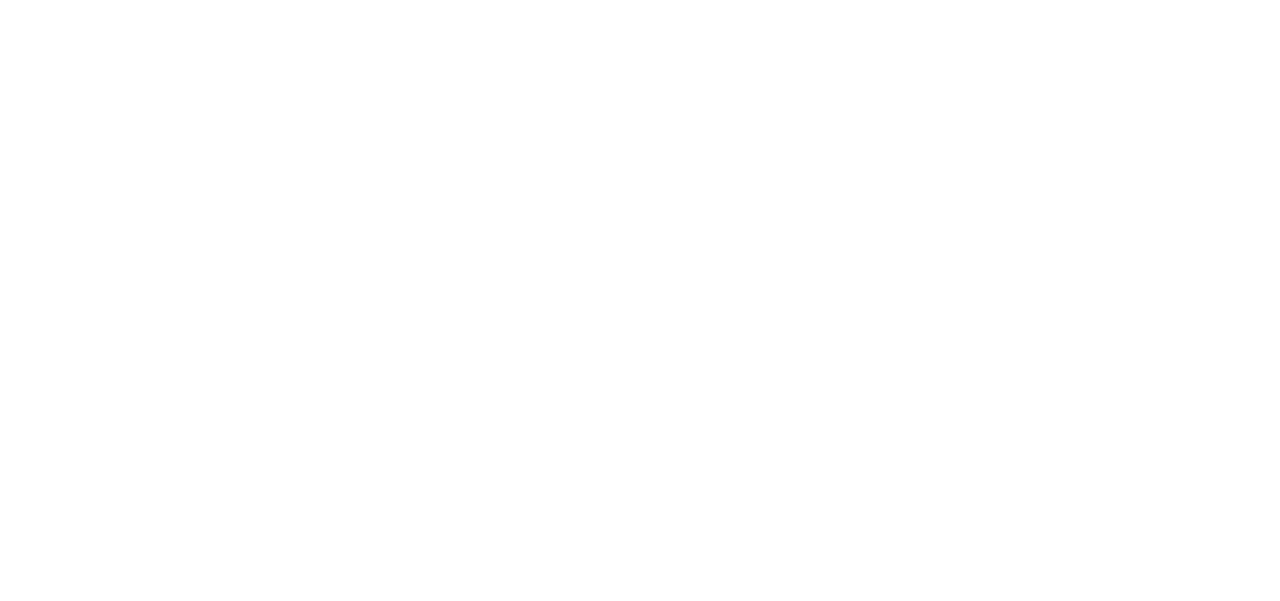
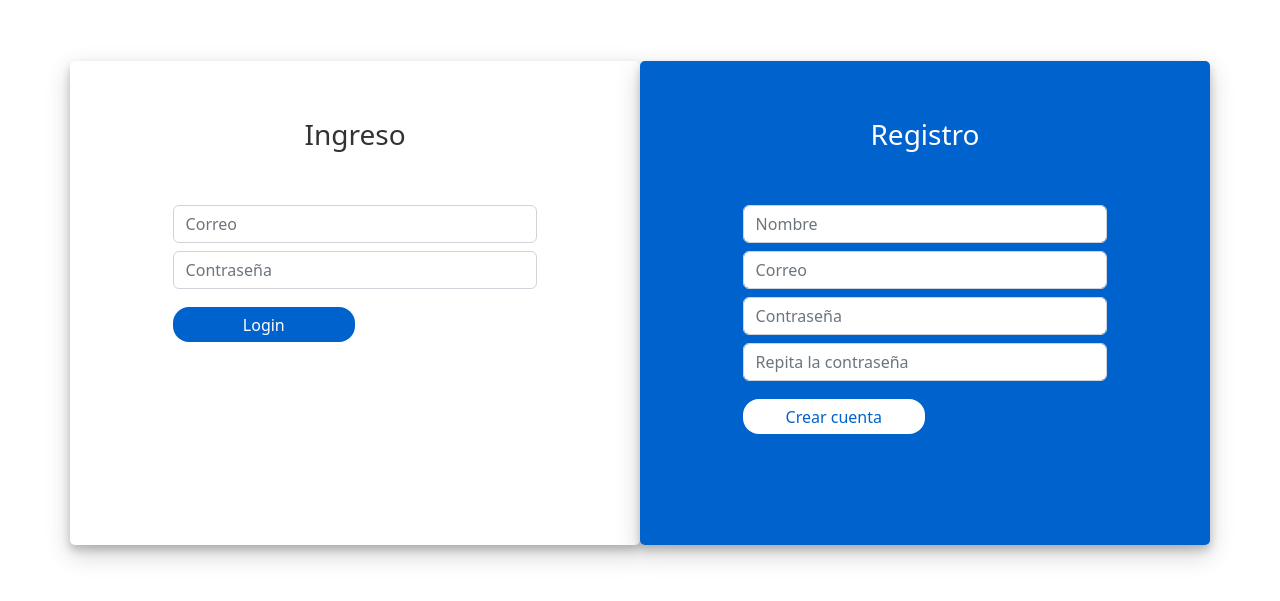
Before and after one commit to egarciam-dev/calendar, a React (Vite) app: page /auth/login in a window 1280 px wide. Shown: the part 131-732 px from the top of the page. Built offline with nearby package versions, Linux system fonts and the light colour scheme.

Commit message:
Login Page View

```diff
--- a/index.html
+++ b/index.html
@@ -5,7 +5,8 @@
     <link rel="icon" type="image/svg+xml" href="/vite.svg" />
     <meta name="viewport" content="width=device-width, initial-scale=1.0" />
     <link href="https://cdn.jsdelivr.net/npm/bootstrap@5.2.3/dist/css/bootstrap.min.css" rel="stylesheet" integrity="sha384-rbsA2VBKQhggwzxH7pPCaAqO46MgnOM80zW1RWuH61DGLwZJEdK2Kadq2F9CUG65" crossorigin="anonymous">
-    <title>Vite + React</title>
+    <link rel="stylesheet" href="https://cdnjs.cloudflare.com/ajax/libs/font-awesome/6.2.1/css/all.min.css" integrity="sha512-MV7K8+y+gLIBoVD59lQIYicR65iaqukzvf/nwasF0nqhPay5w/9lJmVM2hMDcnK1OnMGCdVK+iQrJ7lzPJQd1w==" crossorigin="anonymous" referrerpolicy="no-referrer" />
+    <title>Calendar App</title>
   </head>
   <body>
     <div id="root"></div>
--- /dev/null
+++ b/src/CalendarApp.jsx
@@ -0,0 +1,11 @@
+import React from 'react'
+import { BrowserRouter } from 'react-router-dom'
+import { AppRouter } from './router'
+
+export const CalendarApp = () => {
+  return (
+    <BrowserRouter>
+      <AppRouter/>
+    </BrowserRouter>
+  )
+}
--- /dev/null
+++ b/src/auth/pages/LoginPage.css
@@ -0,0 +1,52 @@
+.login-container{
+    margin-top: 15%;
+}
+.login-form-1{
+    border-radius: 5px;
+    box-shadow: 0 5px 8px 0 rgba(0, 0, 0, 0.2), 0 9px 26px 0 rgba(0, 0, 0, 0.19);
+    padding: 5%;
+}
+.login-form-1 h3{
+    text-align: center;
+    color: #333;
+}
+.login-form-2{
+    border-radius: 5px;
+    box-shadow: 0 5px 8px 0 rgba(0, 0, 0, 0.2), 0 9px 26px 0 rgba(0, 0, 0, 0.19);
+    padding: 5%;
+    background: #0062cc;
+}
+.login-form-2 h3{
+    text-align: center;
+    color: #fff;
+}
+.login-container form{
+    padding: 10%;
+}
+.btnSubmit
+{
+    width: 50%;
+    border-radius: 1rem;
+    padding: 1.5%;
+    border: none;
+    cursor: pointer;
+    margin-top: 10px;
+}
+.login-form-1 .btnSubmit{
+    color: #fff;
+    background-color: #0062cc;
+}
+.login-form-2 .btnSubmit{
+    background-color: #fff;
+    color: #0062cc;
+}
+.login-form-2 .ForgetPwd{
+    color: #fff;
+    font-weight: 600;
+    text-decoration: none;
+}
+.login-form-1 .ForgetPwd{
+    color: #0062cc;
+    font-weight: 600;
+    text-decoration: none;
+}
--- /dev/null
+++ b/src/auth/pages/LoginPage.jsx
@@ -0,0 +1,79 @@
+import React from 'react';
+import './LoginPage.css';
+
+export const LoginPage = () => {
+    return (
+        <div className="container login-container">
+            <div className="row">
+                <div className="col-md-6 login-form-1">
+                    <h3>Ingreso</h3>
+                    <form>
+                        <div className="form-group mb-2">
+                            <input
+                                type="text"
+                                className="form-control"
+                                placeholder="Correo"
+                            />
+                        </div>
+                        <div className="form-group mb-2">
+                            <input
+                                type="password"
+                                className="form-control"
+                                placeholder="Contraseña"
+                            />
+                        </div>
+                        <div className="form-group mb-2">
+                            <input
+                                type="submit"
+                                className="btnSubmit"
+                                value="Login"
+                            />
+                        </div>
+                    </form>
+                </div>
+
+                <div className="col-md-6 login-form-2">
+                    <h3>Registro</h3>
+                    <form>
+                        <div className="form-group mb-2">
+                            <input
+                                type="text"
+                                className="form-control"
+                                placeholder="Nombre"
+                            />
+                        </div>
+                        <div className="form-group mb-2">
+                            <input
+                                type="email"
+                                className="form-control"
+                                placeholder="Correo"
+                            />
+                        </div>
+                        <div className="form-group mb-2">
+                            <input
+                                type="password"
+                                className="form-control"
+                                placeholder="Contraseña"
+                            />
+                        </div>
+
+                        <div className="form-group mb-2">
+                            <input
+                                type="password"
+                                className="form-control"
+                                placeholder="Repita la contraseña"
+                            />
+                        </div>
+
+                        <div className="form-group mb-2">
+                            <input
+                                type="submit"
+                                className="btnSubmit"
+                                value="Crear cuenta" />
+                        </div>
+                    </form>
+                </div>
+            </div>
+        </div>
+    )
+}
--- /dev/null
+++ b/src/auth/pages/index.js
@@ -0,0 +1,3 @@
+
+
+export * from './LoginPage'
--- /dev/null
+++ b/src/calendar/CalendarPage.jsx
@@ -0,0 +1,7 @@
+import React from 'react'
+
+export const CalendarPage = () => {
+  return (
+    <div>CalendarPage</div>
+  )
+}
--- /dev/null
+++ b/src/calendar/index.js
@@ -0,0 +1,3 @@
+
+
+export * from './pages/CalendarPage';
--- a/src/index.css
+++ /dev/null
@@ -1,70 +0,0 @@
-:root {
-  font-family: Inter, Avenir, Helvetica, Arial, sans-serif;
-  font-size: 16px;
-  line-height: 24px;
-  font-weight: 400;
-
-  color-scheme: light dark;
-  color: rgba(255, 255, 255, 0.87);
-  background-color: #242424;
-
-  font-synthesis: none;
-  text-rendering: optimizeLegibility;
-  -webkit-font-smoothing: antialiased;
-  -moz-osx-font-smoothing: grayscale;
-  -webkit-text-size-adjust: 100%;
-}
-
-a {
-  font-weight: 500;
-  color: #646cff;
-  text-decoration: inherit;
-}
-a:hover {
-  color: #535bf2;
-}
-
-body {
-  margin: 0;
-  display: flex;
-  place-items: center;
-  min-width: 320px;
-  min-height: 100vh;
-}
-
-h1 {
-  font-size: 3.2em;
-  line-height: 1.1;
-}
-
-button {
-  border-radius: 8px;
-  border: 1px solid transparent;
-  padding: 0.6em 1.2em;
-  font-size: 1em;
-  font-weight: 500;
-  font-family: inherit;
-  background-color: #1a1a1a;
-  cursor: pointer;
-  transition: border-color 0.25s;
-}
-button:hover {
-  border-color: #646cff;
-}
-button:focus,
-button:focus-visible {
-  outline: 4px auto -webkit-focus-ring-color;
-}
-
-@media (prefers-color-scheme: light) {
-  :root {
-    color: #213547;
-    background-color: #ffffff;
-  }
-  a:hover {
-    color: #747bff;
-  }
-  button {
-    background-color: #f9f9f9;
-  }
-}
--- a/src/main.jsx
+++ b/src/main.jsx
@@ -1,9 +1,10 @@
 import React from 'react'
 import ReactDOM from 'react-dom/client'
-import './index.css'
+import { CalendarApp } from './CalendarApp'
+import './style.css'
 
 ReactDOM.createRoot(document.getElementById('root')).render(
   <React.StrictMode>
-
+    <CalendarApp />
   </React.StrictMode>,
 )
--- /dev/null
+++ b/src/router/AppRouter.jsx
@@ -0,0 +1,23 @@
+import React from 'react'
+import { Navigate, Route, Routes } from 'react-router-dom'
+import { LoginPage } from '../auth/pages';
+import { CalendarPage } from '../calendar/calendarPage';
+
+export const AppRouter = () => {
+
+    const authStatus = false;
+
+    return (
+    <Routes>
+        {
+            ( !authStatus )
+            ? <Route path="/auth/login" element={ <LoginPage /> } />
+            : <Route path="/*" element={ <CalendarPage /> } />
+        }
+
+        {/* If path not found navitage to login */}
+        <Route path='/*' element={ <Navigate to="/auth/login"/> } />
+
+    </Routes>
+  )
+}
--- /dev/null
+++ b/src/router/index.js
@@ -0,0 +1,3 @@
+/* Export all inside this directory  */
+
+export * from './AppRouter'
```
Also changed, not shown: src/style.css (added).
